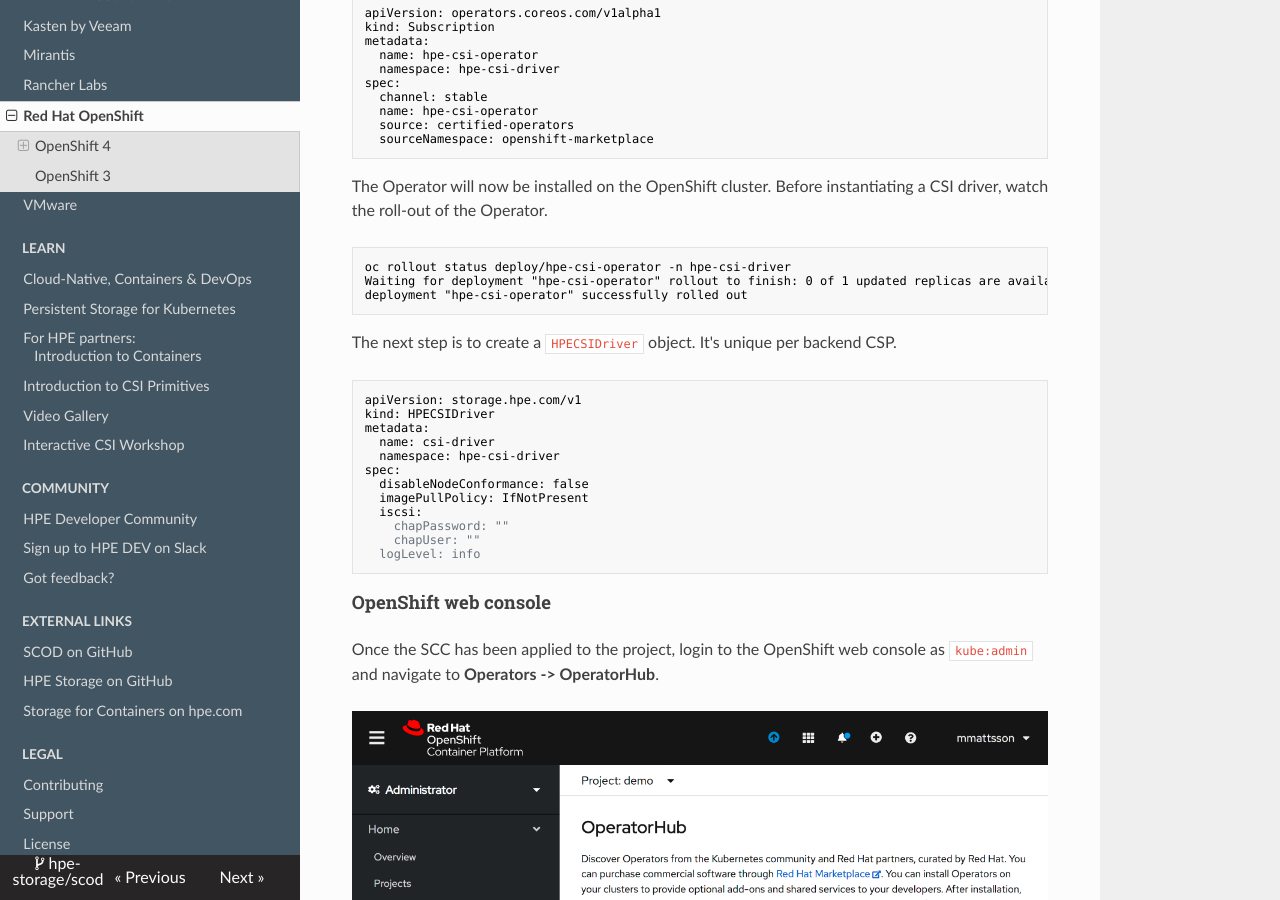
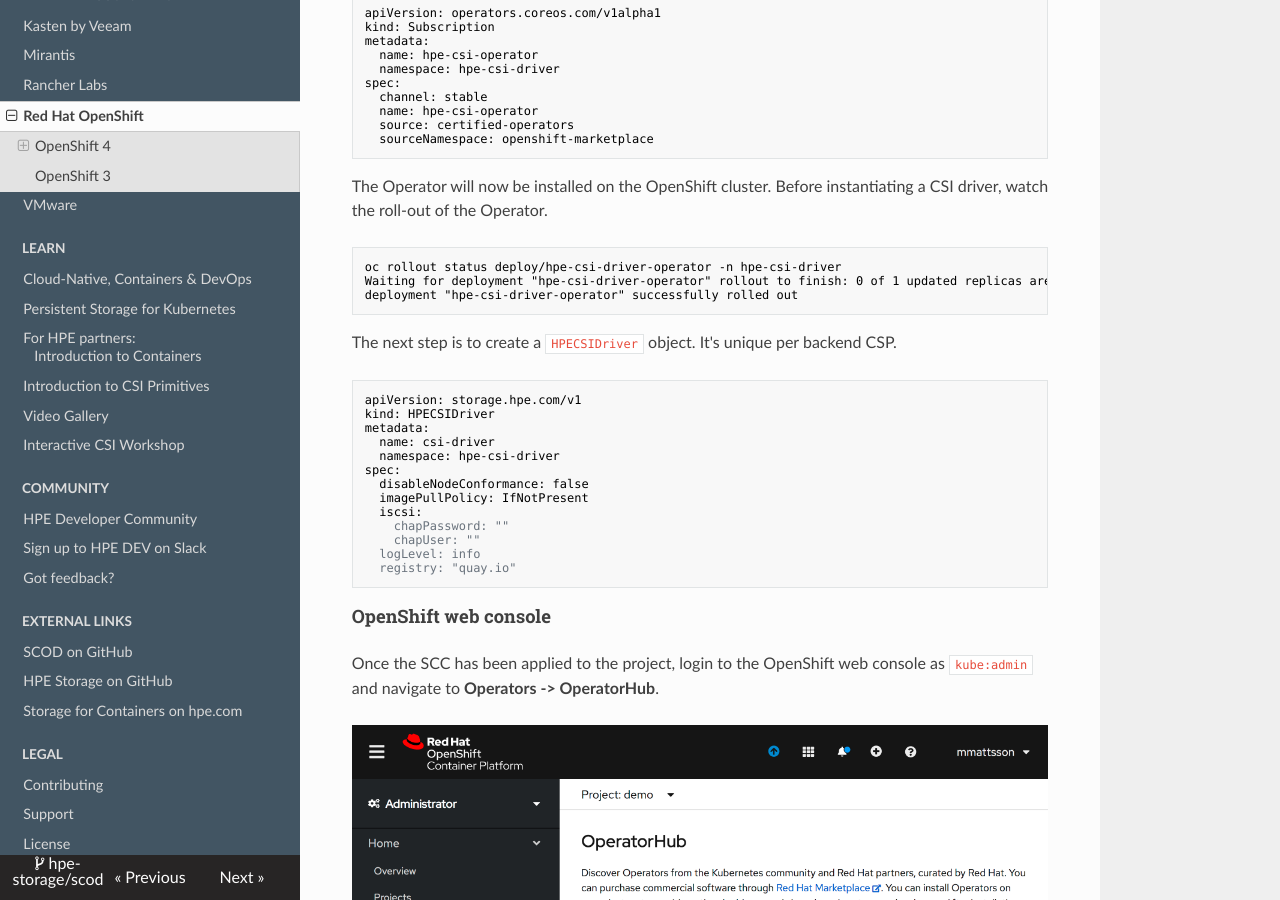
Before and after one commit to hpe-storage/scod, an MkDocs documentation site: the page built from docs/partners/redhat_openshift/index.md, in a window 1280 px wide and 900 px high, scrolled down 2833 px. Built offline with MkDocs 1.6.1, drawn with Linux system fonts in a browser that asks for light colours; nearby versions of some CDN libraries.

Commit message:
operator deployment name fix (#79)
* operator deployment name fix

Signed-off-by: Michael Mattsson <michael.mattsson@hpe.com>

````diff
--- a/docs/partners/redhat_openshift/index.md
+++ b/docs/partners/redhat_openshift/index.md
@@ -106,9 +106,9 @@
 The Operator will now be installed on the OpenShift cluster. Before instantiating a CSI driver, watch the roll-out of the Operator.
 
 ```markdown
-oc rollout status deploy/hpe-csi-operator -n hpe-csi-driver
-Waiting for deployment "hpe-csi-operator" rollout to finish: 0 of 1 updated replicas are available...
-deployment "hpe-csi-operator" successfully rolled out
+oc rollout status deploy/hpe-csi-driver-operator -n hpe-csi-driver
+Waiting for deployment "hpe-csi-driver-operator" rollout to finish: 0 of 1 updated replicas are available...
+deployment "hpe-csi-driver-operator" successfully rolled out
 ```
 
 The next step is to create a `HPECSIDriver` object. It's unique per backend CSP.
@@ -126,6 +126,7 @@
     chapPassword: ""
     chapUser: ""
   logLevel: info
+  registry: "quay.io"
 ```
 
 #### OpenShift web console
````
